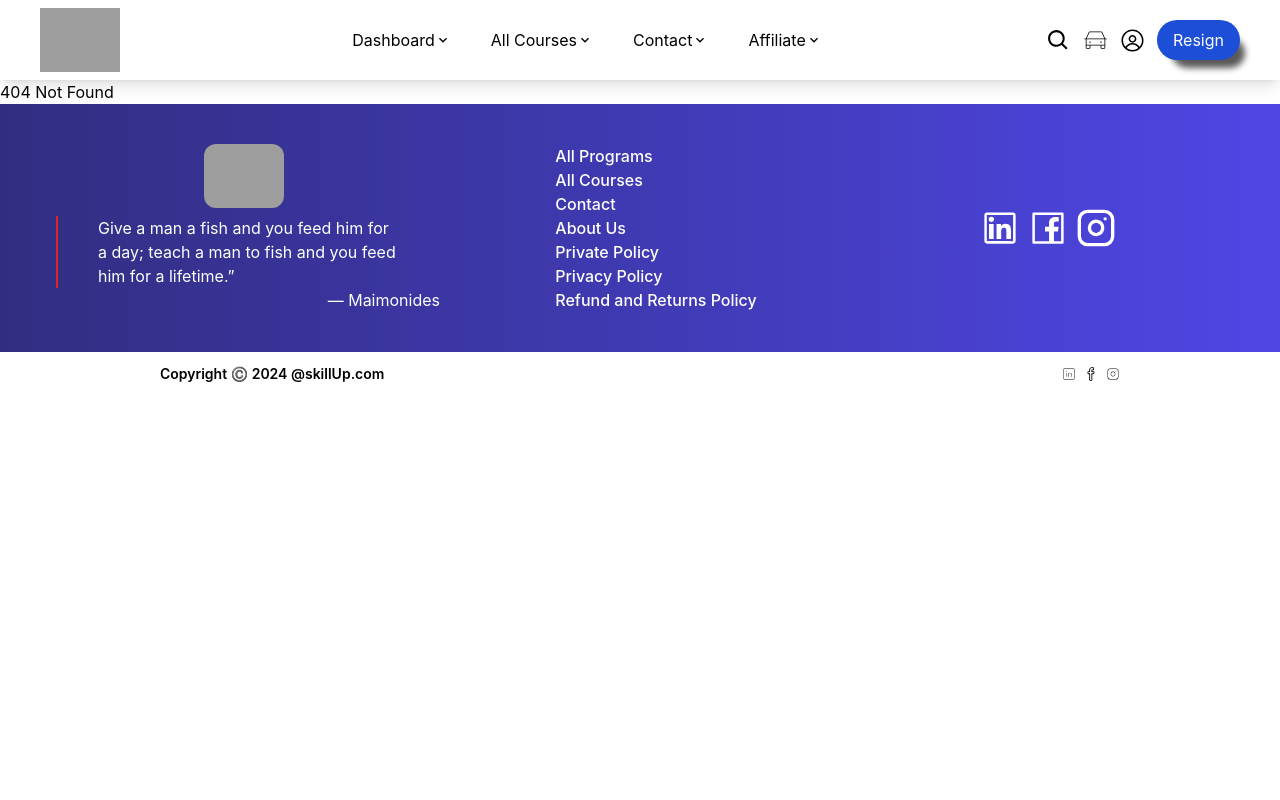
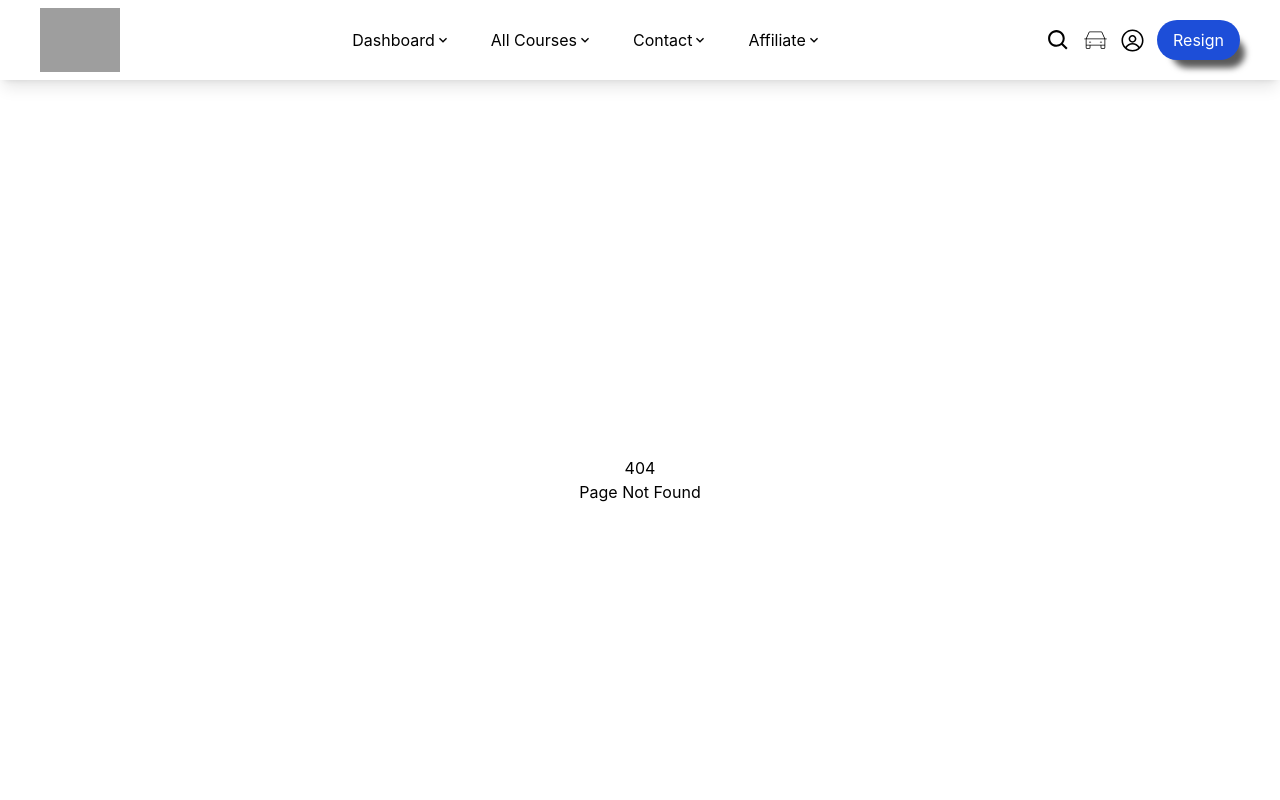
Before and after one commit to Sanjeevkumar-woks/skill-up, a React (Create React App) app: page /Affiliate in a window 1280 px wide. Shown: the top 800 px of the page. Built offline with nearby package versions, Linux system fonts and the light colour scheme; grey boxes are pictures that could not be loaded.

Commit message:
fixed Page not found

```diff
--- a/src/Pages/NotFoundPage.jsx
+++ b/src/Pages/NotFoundPage.jsx
@@ -1,7 +1,12 @@
 import React from "react";
 
 function NotFoundPage() {
-  return <h2>404 Not Found</h2>;
+  return (
+    <div className="flex flex-col w-screen h-screen justify-center items-center">
+      <h1>404</h1>
+      <h2>Page Not Found</h2>
+    </div>
+  );
 }
 
 export default NotFoundPage;
```
